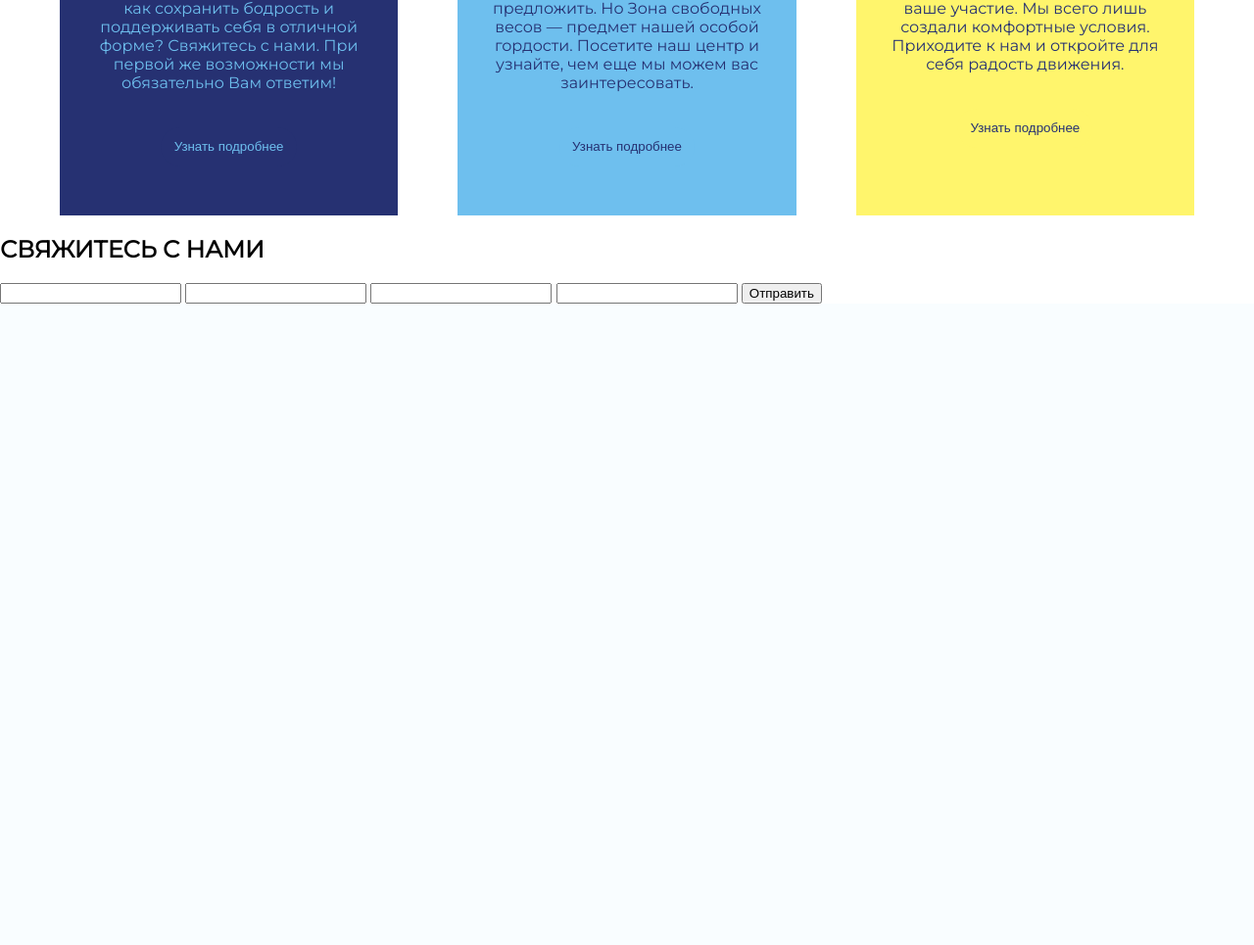
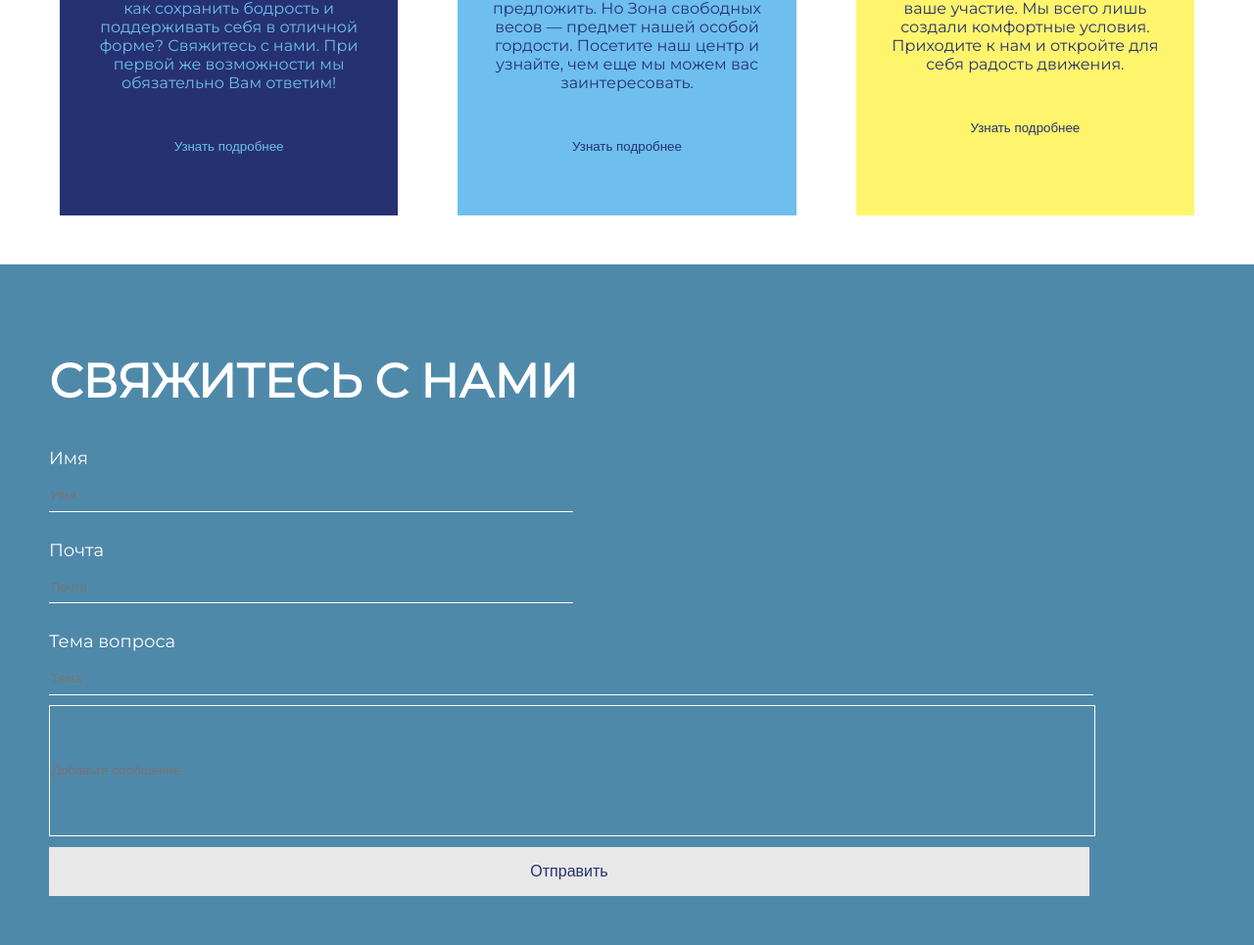
Before and after one commit to Valentina-Svichnik/web-labs-vsvichnik, a PHP site: page / in a window 1280 px wide. Shown: the part 2028-2993 px from the top of the page at 98% size. Before the commit the page ends 2338 px from the top, so only its background shows below. Run offline with PHP 8.4, Linux system fonts and the light colour scheme.

Commit message:
Maket is ready

```diff
--- a/lab9/index.css
+++ b/lab9/index.css
@@ -183,6 +183,66 @@ button:hover{
     background-color: white;
 }
 
+.contacts{
+    height: фгещ;
+    padding: 50px;
+    background-color: #4f89aa;
+    margin-top: 50px;
+    font-size: xx-large;
+    color: white;
+}
+
+.form p{
+    margin-bottom: 0;
+    font-size: 18px;
+}
+
+.small{
+    height: 30px;
+    width: 45%;
+    margin-bottom: 10px;
+    border: none;
+    border-bottom: 1px solid white;
+    color: white;
+    background-color: #4f89aa;
+}
+
+.big{
+    height: 30px;
+    width: 90%;
+    margin-bottom: 10px;
+    border: none;
+    border-bottom: 1px solid white;
+    background-color: #4f89aa;
+}
+
+.large{
+    height: 130px;
+    width: 90%;
+    margin-bottom: 10px;
+    background-color: #4f89aa;
+    border: 1px solid white;
+}
+
+.btn{
+    height: 50px;
+    width: 90%;
+    background-color: rgb(233, 232, 232);
+    border: none;
+    color: #263172;
+    font-size: medium;
+}
+
+.btn:hover{
+    background-color: #96cceb;
+    color: white;
+}
+
+input:hover{
+    border: 1px solid white;
+}
+
+
 
 
 
--- a/lab9/index.html
+++ b/lab9/index.html
@@ -99,11 +99,16 @@
     <section>
         <div class="contacts">
             <h1>СВЯЖИТЕСЬ С НАМИ</h1>
-            <input type="text" class="small">
-            <input type="email" class="small">
-            <input type="text" class="big">
-            <input type="text" class="large">
-            <input type="submit" value="Отправить">
+            <div class="form">
+                <p>Имя</p>
+                <input type="text" class="small" placeholder="Имя">
+                <p>Почта</p>
+                <input type="email" class="small" placeholder="Почта">
+                <p>Тема вопроса</p>
+                <input type="text" class="big" placeholder="Тема"> <br>
+                <input type="text" class="large" placeholder="Добавьте сообщение..."> <br>
+                <input type="submit" value="Отправить" class="btn">
+            </div>
         </div>
     </section>
 </body>
```
